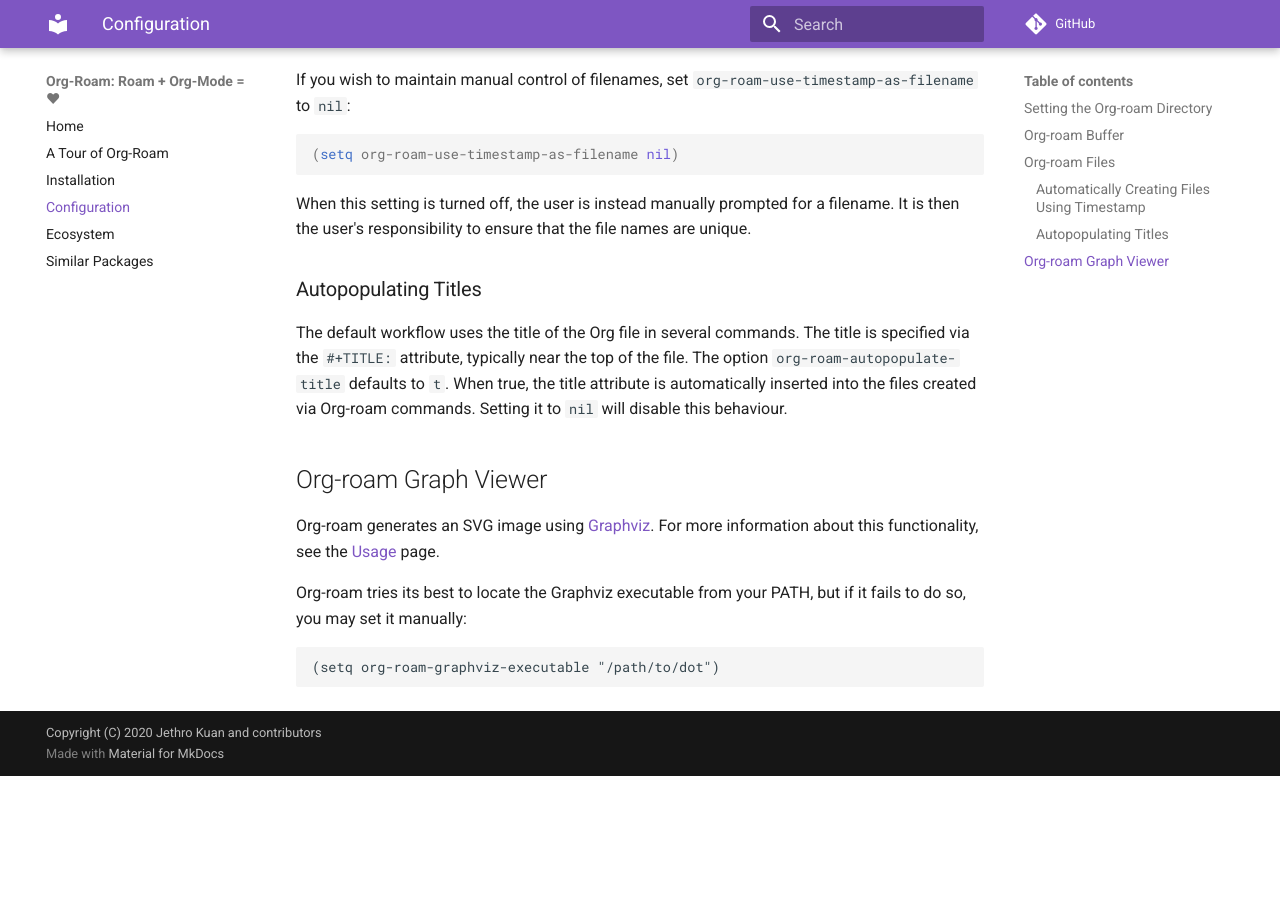
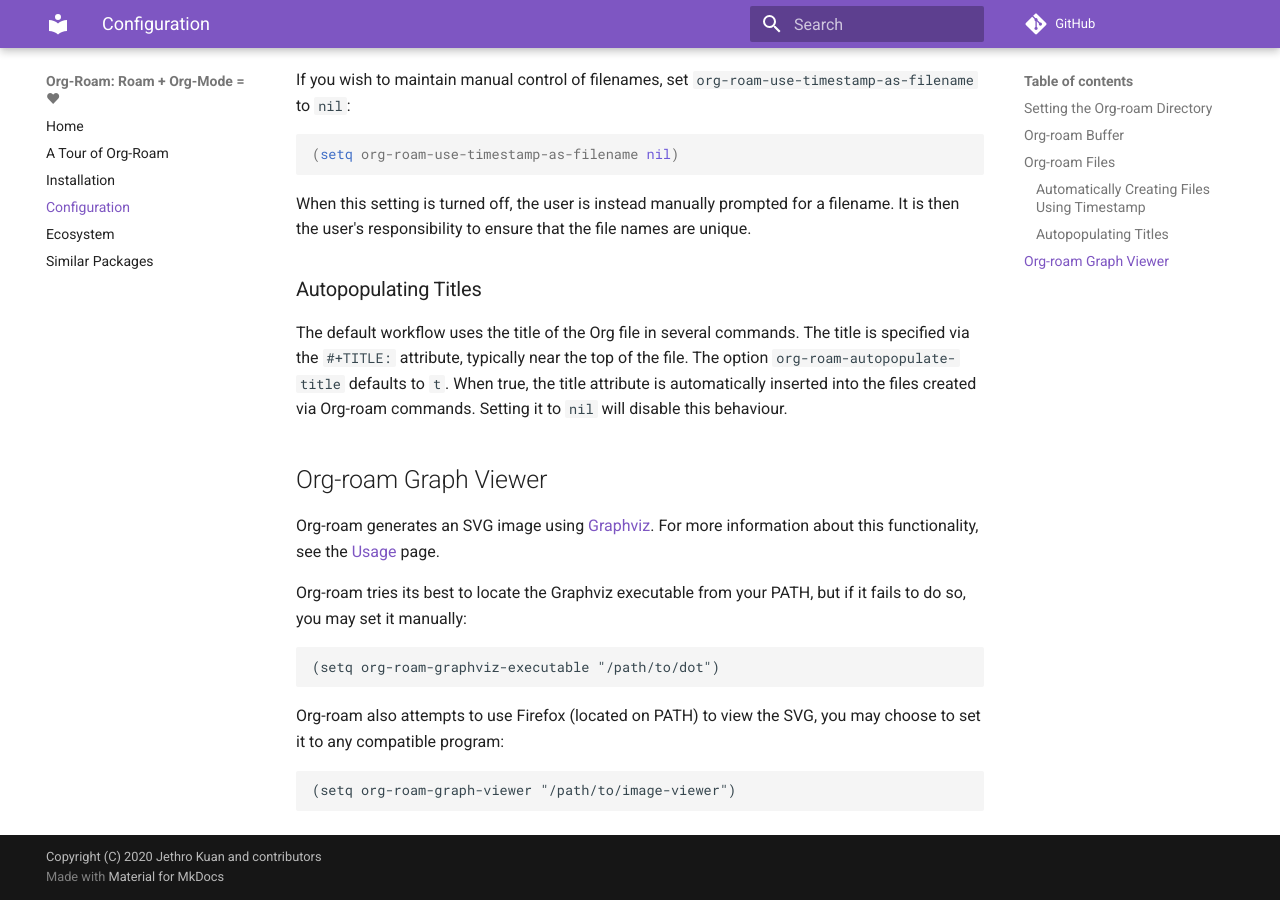
Before and after one commit to org-roam/org-roam, an MkDocs documentation site: the page built from doc/configuration.md, in a window 1280 px wide and 900 px high, scrolled down 1436 px. Built offline with MkDocs 1.6.1 and Material for MkDocs 9.7.7, drawn with Linux system fonts in a browser that asks for light colours; comment, search, counter and statistics services are not loaded; before the commit the page ends 2212 px from its top, so only the background shows below that.

Commit message:
document org-roam-graph-viewer

````diff
--- a/doc/configuration.md
+++ b/doc/configuration.md
@@ -96,3 +96,10 @@
 ```
 (setq org-roam-graphviz-executable "/path/to/dot")
 ```
+
+Org-roam also attempts to use Firefox (located on PATH) to view the
+SVG, you may choose to set it to any compatible program:
+
+```
+(setq org-roam-graph-viewer "/path/to/image-viewer")
+```
````
